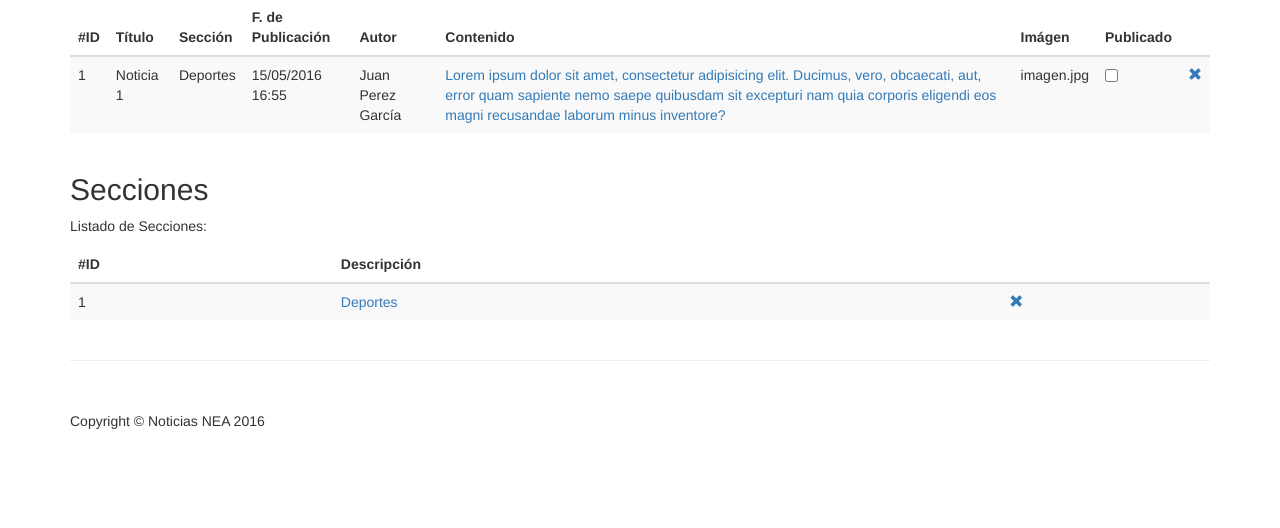
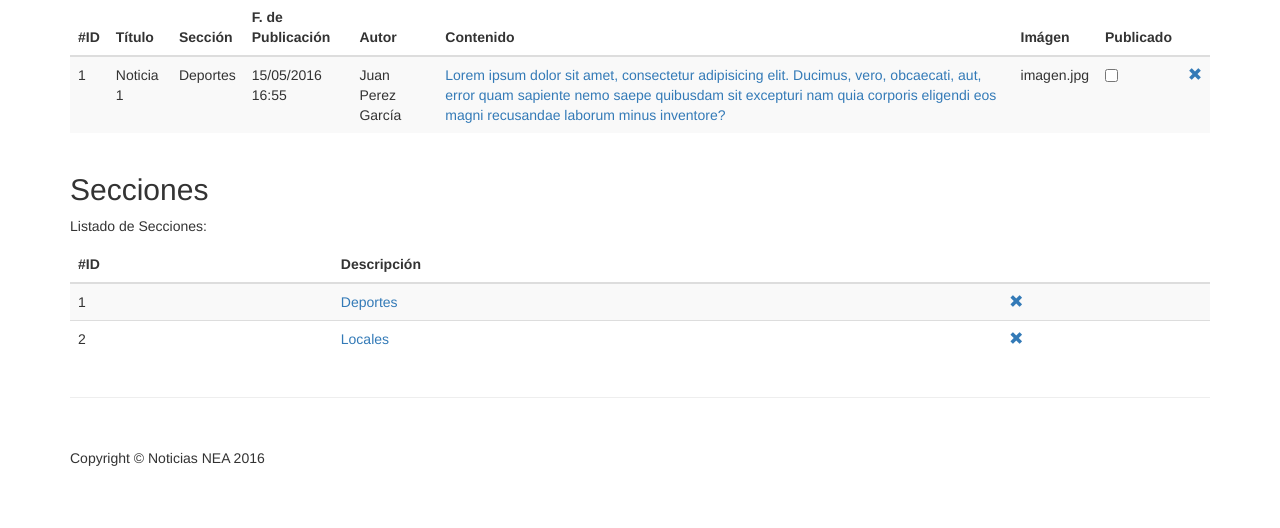
Before and after one commit to UNaF-TICs-Programacion4/noticias, a PHP site: page /admin/ in a window 1280 px wide. Shown: the part 274-802 px from the top of the page. Before the commit the page ends 703 px from the top, so only its background shows below. Run offline with PHP 8.4, Linux system fonts and the light colour scheme.

Commit message:
Nuevos cambios

```diff
--- a/admin/eliminar_seccion.php
+++ b/admin/eliminar_seccion.php
@@ -62,7 +62,7 @@
 
         <div class="container">
             <div class="row col-md-6">
-                <form method="POST" action="" enctype="multipart/form-data">
+                <form method="POST" action="">
                   <div class="form-group">
                     <label>Sección</label>
                     <input type="text" class="form-control" name="descri" placeholder="Nombre de la Sección" >
--- a/admin/index.php
+++ b/admin/index.php
@@ -124,6 +124,13 @@
                 <td><a href="eliminar_seccion.php"><span class="glyphicon glyphicon-remove"></span></a>
                 </td>
               </tr>
+              <tr>
+                <td>2</td>
+                <td><a href="editar_seccion.php">Locales</a>
+                </td>
+                <td><a href="eliminar_seccion.php"><span class="glyphicon glyphicon-remove"></span></a>
+                </td>
+              </tr>
             </tbody>
           </table>
         </div>
```
